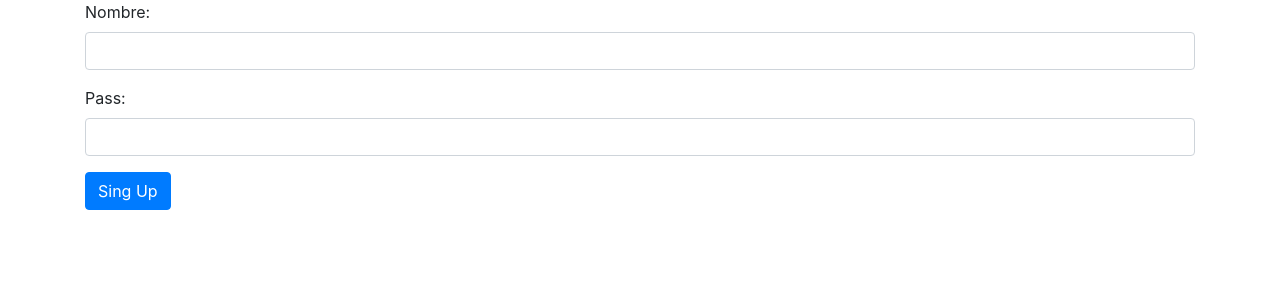
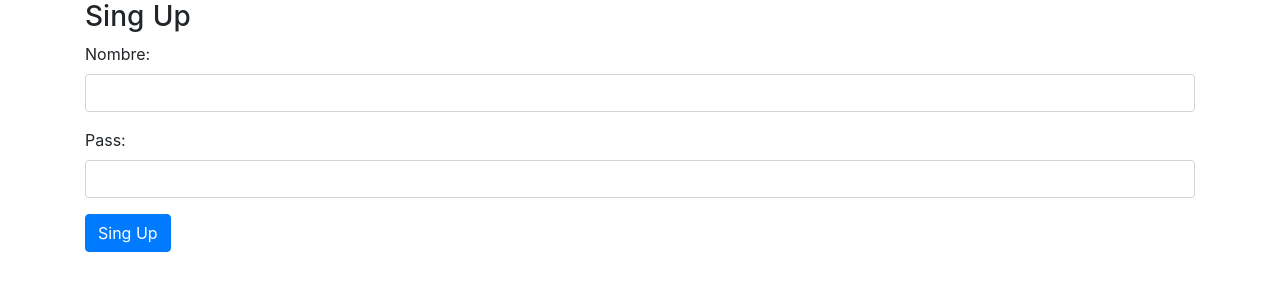
Before and after one commit to sorul/nuxtjs-firebase-starter, a Nuxt app: page /singup in a window 1280 px wide. Shown: the top 300 px of the page. Built offline with nearby package versions, Linux system fonts and the light colour scheme.

Commit message:
registro

```diff
--- a/pages/singup.vue
+++ b/pages/singup.vue
@@ -1,51 +1,37 @@
 <template>
   <b-container>
-      <b-form @submit.prevent="createUser">
-          <b-form-group
-            id="input-group-1"
-            label="Nombre:"
-            label-for="input-1"
-            description="">
-            <b-form-input
-              id="input-1"
-              type="text"
+    <h3>Sing Up</h3>
+    <b-form @submit.prevent="registerUser">
+      <b-form-group id="input-group-1" label="Nombre:" label-for="input-1" description>
+        <b-form-input id="input-1" type="text"></b-form-input>
+      </b-form-group>
 
-            ></b-form-input>
-          </b-form-group>
+      <b-form-group id="input-group-2" label="Pass:" label-for="input-2">
+        <b-form-input id="input-2"></b-form-input>
+      </b-form-group>
 
-          <b-form-group
-            id="input-group-2"
-            label="Pass:"
-            label-for="input-2">
-            <b-form-input
-              id="input-2"
-
-            ></b-form-input>
-          </b-form-group>
-
-          <b-button type="submit" variant="primary">Sing Up</b-button>
-        </b-form>
+      <b-button type="submit" variant="primary">Sing Up</b-button>
+    </b-form>
   </b-container>
 </template>
 
 <script>
 
+
 export default {
     methods: {
-        async createUser() {
-            try {
-                await this.$fireAuth.createUserWithEmailAndPassword(
-                'foo@foo.foo',
-                'test123456'
-                )
-            } catch (e) {
-                console.log(e)
-            }
+        async registerUser() {
+            this.$fireAuth.createUserWithEmailAndPassword("fre@gmail.com", "123456789")
+              .then(() => {
+                this.$router.push("/")
+                })
+              .catch(error => {
+                alert(error.message)
+              })
         }
   }
 }
 </script>
 
 <style>
-
 </style>
```
